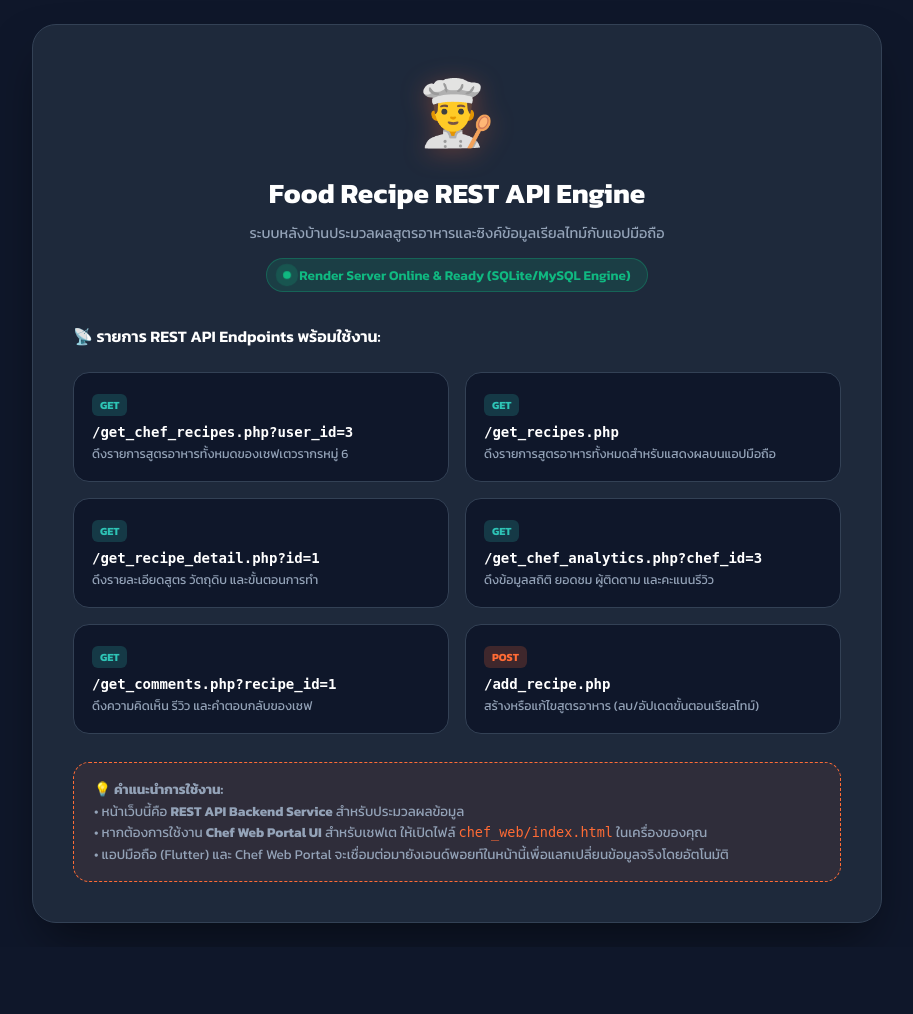
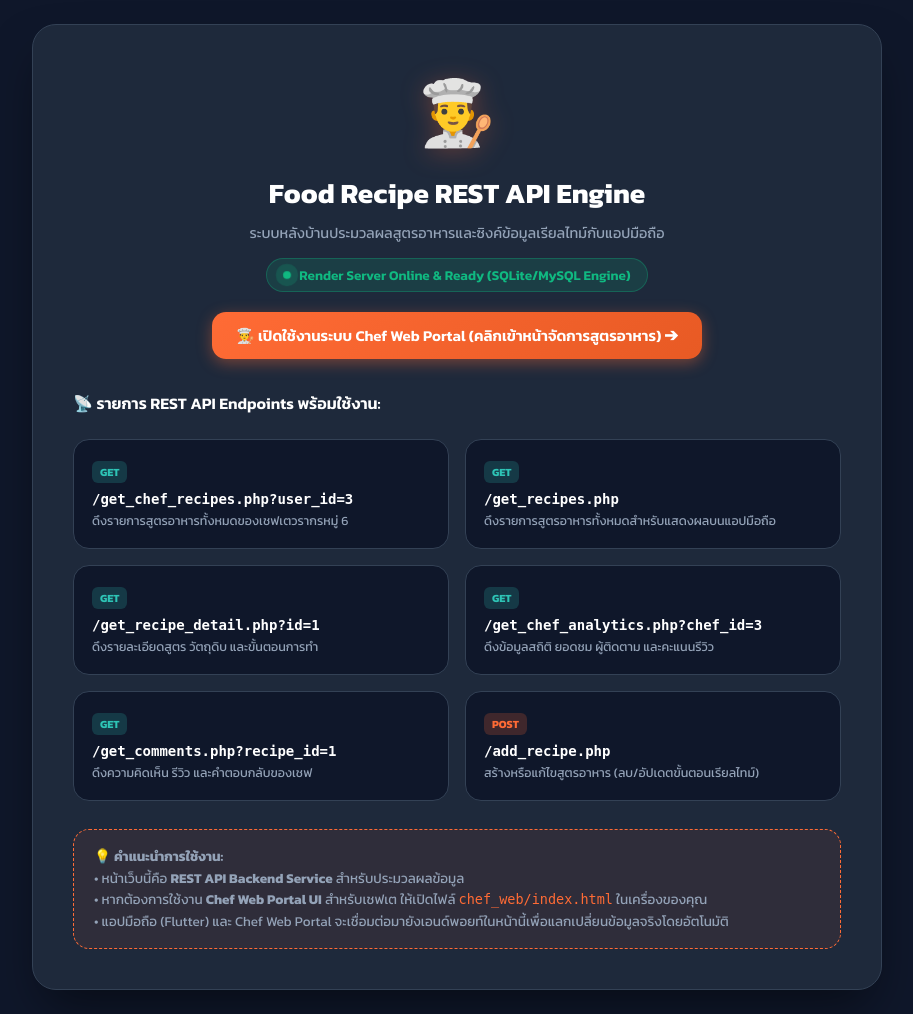
Before and after one commit to ruexngkhxm-oss/food-api, a PHP site: page / in a window 1280 px wide. Shown: the whole page, without its empty margins (183-1096 px from the left). Before the commit the page ends 931 px from the top, so only its background shows below. Run offline with PHP 8.4, Linux system fonts and the light colour scheme.

Commit message:
Add files via upload

```diff
--- a/app.js
+++ b/app.js
@@ -22,7 +22,7 @@ function getApiUrl() {
     if (!window.location.hostname || window.location.hostname === "localhost" || window.location.hostname === "127.0.0.1" || window.location.protocol === "file:") {
         return "http://127.0.0.1:8000";
     }
-    return DEFAULT_API_URL;
+    return window.location.origin || DEFAULT_API_URL;
 }
 
 function setApiUrl(url) {
--- a/index.php
+++ b/index.php
@@ -174,6 +174,11 @@ header('Content-Type: text/html; charset=utf-8');
             <span class="pulse"></span>
             Render Server Online & Ready (SQLite/MySQL Engine)
         </div>
+        <div style="margin-top: 20px;">
+            <a href="chef_web/index.html" style="display: inline-flex; align-items: center; gap: 8px; background: linear-gradient(135deg, #FF6B35, #E85A24); color: #FFFFFF; text-decoration: none; padding: 12px 24px; border-radius: 14px; font-weight: 600; font-size: 15px; box-shadow: 0 4px 15px rgba(255, 107, 53, 0.4); transition: transform 0.2s;">
+                👨‍🍳 เปิดใช้งานระบบ Chef Web Portal (คลิกเข้าหน้าจัดการสูตรอาหาร) ➔
+            </a>
+        </div>
     </div>
 
     <div style="font-weight: 600; font-size: 16px; color: #FFFFFF; margin-bottom: 12px;">📡 รายการ REST API Endpoints พร้อมใช้งาน:</div>
```
